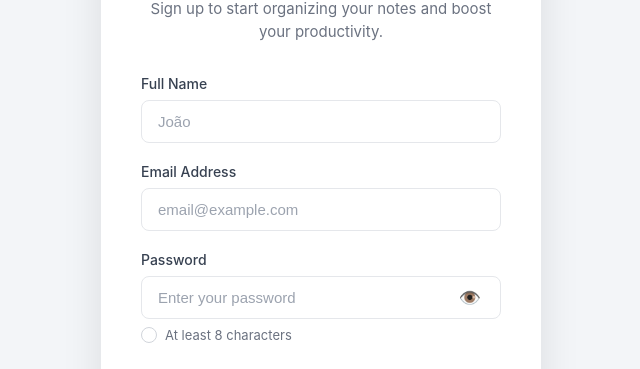
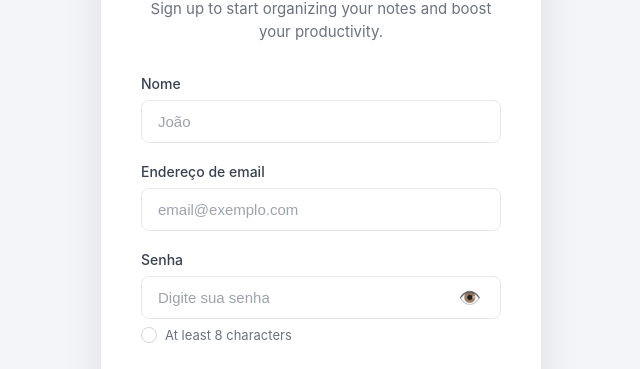
Before and after one commit to Mikael-Santana/Senai-note-jul-25, an Angular app: page /cadastro in a window 1280 px wide. Shown: the part 222-591 px from the top of the page, without its empty margins (319-959 px from the left). Built offline with nearby package versions, Linux system fonts and the light colour scheme.

Commit message:
Mexi nos formularios da new user

```diff
--- a/src/app/user-module/new-user-notes/new-user-notes.html
+++ b/src/app/user-module/new-user-notes/new-user-notes.html
@@ -32,7 +32,7 @@
   <form [formGroup]="signupForm" (ngSubmit)="onSubmitReactive()">
     <!-- Campo de Nome -->
     <div class="form-group">
-      <label for="nome" class="form-label">Full Name</label>
+      <label for="nome" class="form-label">Nome</label>
       <input type="text" id="nome" formControlName="nome" class="form-input" [class.error]="nomeErrorMessage !== ''"
         placeholder="João" />
       <div *ngIf="nomeErrorMessage" class="error-message">
@@ -42,9 +42,9 @@
 
     <!-- Campo de Email -->
     <div class="form-group">
-      <label for="email" class="form-label">Email Address</label>
+      <label for="email" class="form-label">Endereço de email</label>
       <input type="email" id="email" formControlName="email" class="form-input" [class.error]="emailErrorMessage !== ''"
-        placeholder="email@example.com" />
+        placeholder="email@exemplo.com" />
       <div *ngIf="emailErrorMessage" class="error-message">
         {{ emailErrorMessage }}
       </div>
@@ -52,10 +52,10 @@
 
     <!-- Campo de Senha -->
     <div class="form-group">
-      <label for="password" class="form-label">Password</label>
+      <label for="password" class="form-label">Senha</label>
       <div class="password-container">
         <input [type]="passwordVisible ? 'text' : 'password'" id="password" formControlName="password"
-          class="form-input" [class.error]="passwordErrorMessage !== ''" placeholder="Enter your password"
+          class="form-input" [class.error]="passwordErrorMessage !== ''" placeholder="Digite sua senha"
           (input)="onPasswordInput($event)" />
         <button type="button" class="password-toggle" (click)="togglePassword()">
           {{ passwordVisible ? '🙈' : '👁️' }}
```
